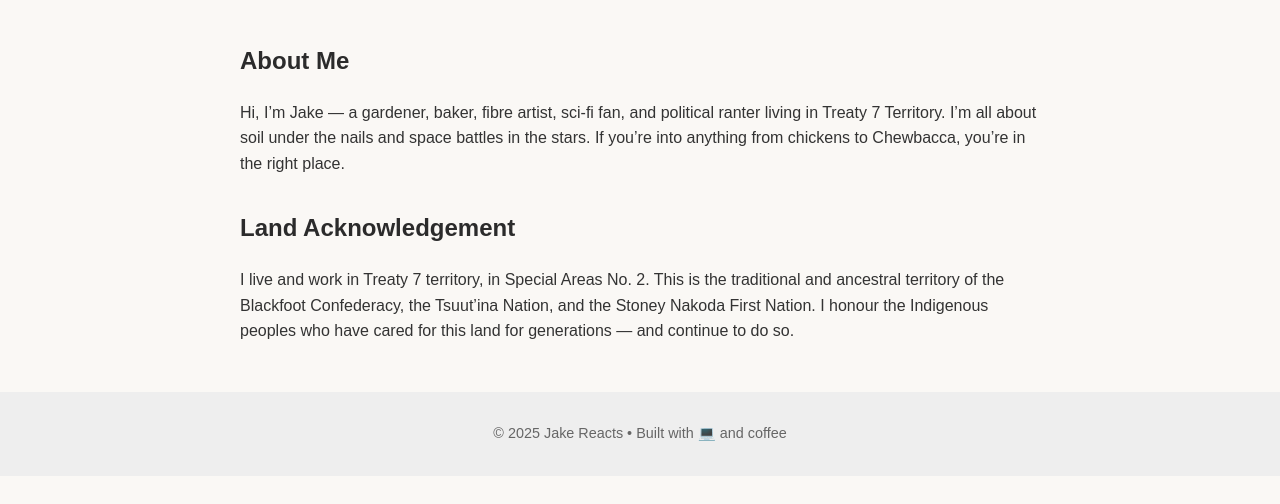
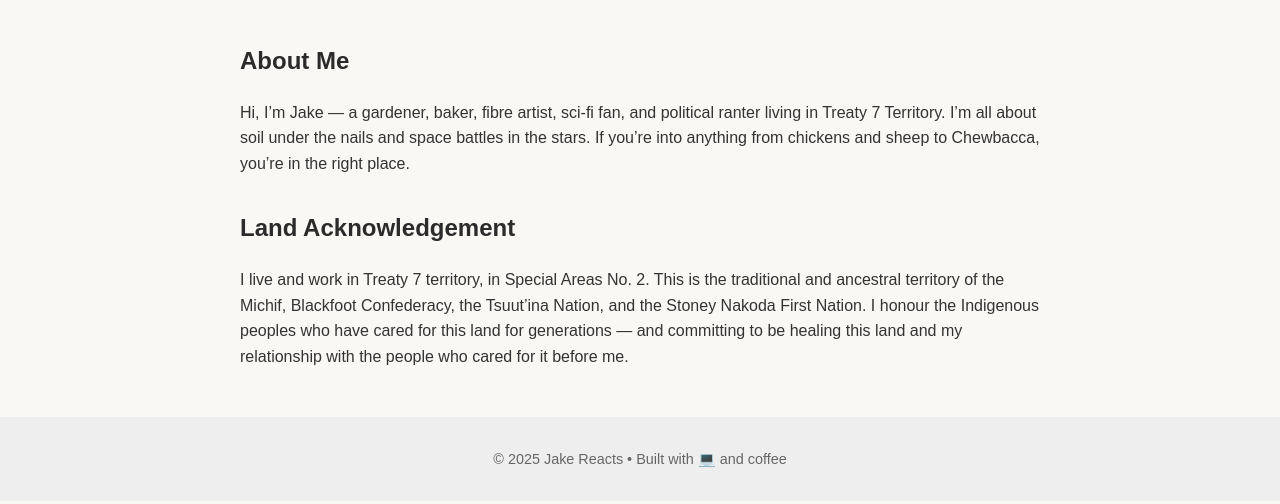
Before and after one commit to jakereacts/site, a plain HTML site: page index.html in a window 1280 px wide. Shown: the part 296-800 px from the top of the page. Drawn offline with Linux system fonts and the light colour scheme.

Commit message:
Update index.html

```diff
--- a/index.html
+++ b/index.html
@@ -19,13 +19,13 @@
     <section class="bio">
       <h2>About Me</h2>
       <p>Hi, I’m Jake — a gardener, baker, fibre artist, sci-fi fan, and political ranter living in Treaty 7 Territory.
-      I’m all about soil under the nails and space battles in the stars. If you’re into anything from chickens to Chewbacca, you’re in the right place.</p>
+      I’m all about soil under the nails and space battles in the stars. If you’re into anything from chickens and sheep to Chewbacca, you’re in the right place.</p>
     </section>
 
     <section class="land-acknowledgement">
       <h2>Land Acknowledgement</h2>
-      <p>I live and work in Treaty 7 territory, in Special Areas No. 2. This is the traditional and ancestral territory of the Blackfoot Confederacy,
-      the Tsuut’ina Nation, and the Stoney Nakoda First Nation. I honour the Indigenous peoples who have cared for this land for generations — and continue to do so.</p>
+      <p>I live and work in Treaty 7 territory, in Special Areas No. 2. This is the traditional and ancestral territory of the Michif, Blackfoot Confederacy,
+      the Tsuut’ina Nation, and the Stoney Nakoda First Nation. I honour the Indigenous peoples who have cared for this land for generations — and committing to be healing this land and my relationship with the people who cared for it before me.</p>
     </section>
   </main>
 
```
